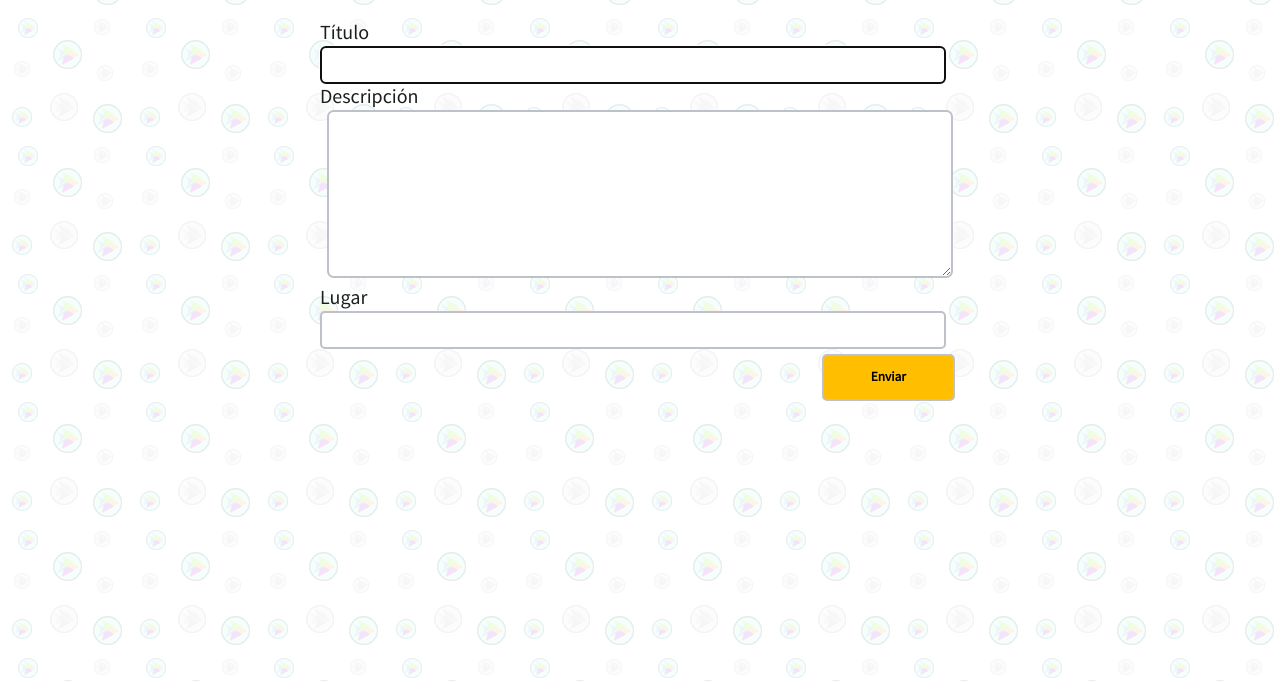
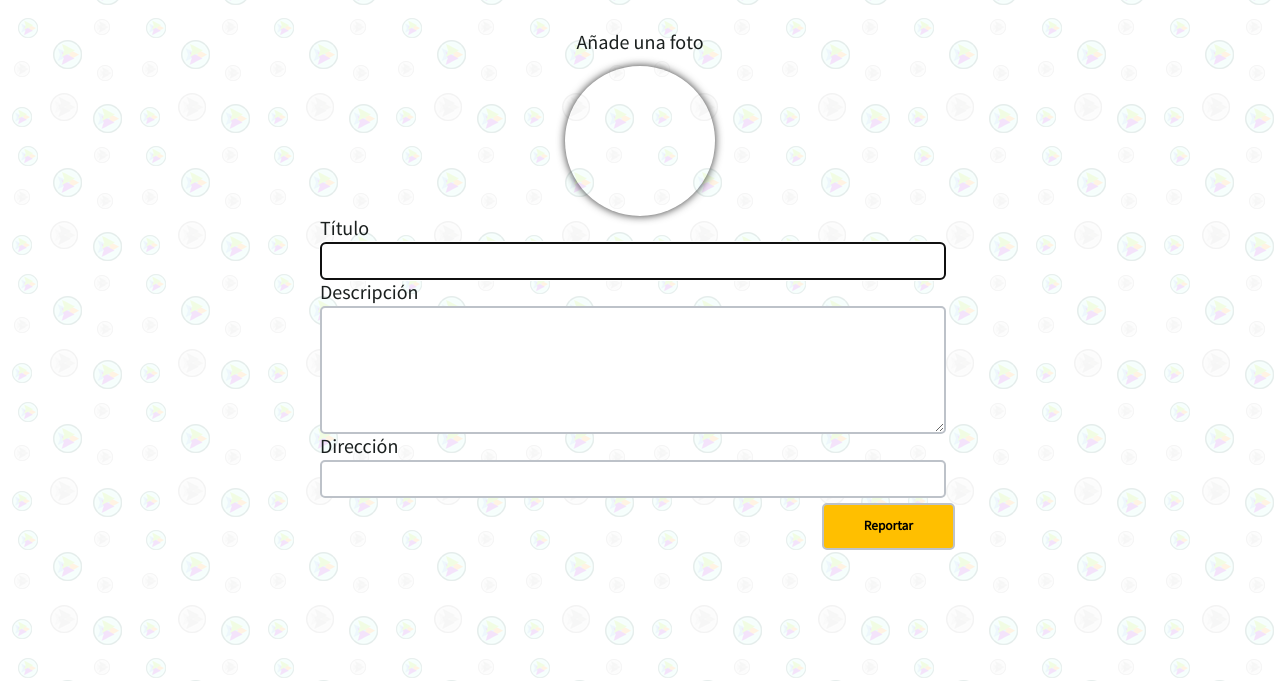
Before and after one commit to guillenvd/troublens, a PHP site: page /reporte.html in a window 1280 px wide. Shown: the part 119-800 px from the top of the page. Run offline with PHP 8.4, Linux system fonts and the light colour scheme.

Commit message:
Added more things that I don't remember :P

```diff
--- a/css/acerca.css
+++ b/css/acerca.css
@@ -39,11 +39,3 @@
     	transform: rotate(360deg);
     }
 }
-
-textarea#descripcion {
-  width: 95%;
-  height: 150px;
-  border-radius: 0.5em;
-  border: 2px solid #BDC2C9;
-  padding: 7px;s
-}
--- a/css/estilos.css
+++ b/css/estilos.css
@@ -217,7 +217,7 @@
 		text-align: left;
 	}
 
-	input{
+	input, textarea{
 		width: 95%;
 		height: 20px;
 		padding: 7px;
@@ -236,9 +236,20 @@
 		font-weight: bold;
 	}
 
-	section#formulario label, input{
+	.btn1 {
+		margin: 5px;
+		float: right;
+		width: 10em;
+		height: 3.5em;
+		background: #FFBF00;
+		font-weight: bold;
+	}
+
+	section#formulario label, input, textarea{
 		display: block;
 	}
+
+	textarea { height: 110px; }
 
 /*--------------------CONTENIDO DEL DIRECTORIO --------------*/
 
@@ -361,7 +372,7 @@
 		text-align: left;
 	}
 
-	input{
+	input, textarea{
 		width: 95%;
 		height: 20px;
 		padding: 7px;
@@ -380,7 +391,7 @@
 		font-weight: bold;
 	}
 
-	section#formulario label, input{
+	section#formulario label, input, textarea{
 		display: block;
 	}
 
--- a/css/styleImg.css
+++ b/css/styleImg.css
@@ -11,8 +11,10 @@
     box-shadow: 0 0 8px rgba(0, 0, 0, .8);
     -webkit-box-shadow: 0 0 8px rgba(0, 0, 0, .8);
     -moz-box-shadow: 0 0 8px rgba(0, 0, 0, .8);
-    text-align:center;
-    display:none
+    text-align: center;
+    display: none;
+    margin-left: auto;
+    margin-right: auto;
 }
 #previewimg{
     width: 150px;
@@ -23,7 +25,8 @@
     box-shadow: 0 0 8px rgba(0, 0, 0, .8);
     -webkit-box-shadow: 0 0 8px rgba(0, 0, 0, .8);
     -moz-box-shadow: 0 0 8px rgba(0, 0, 0, .8);
-
+    margin-left: auto;
+    margin-right: auto;
 }
 #file{
 opacity:0;
@@ -39,6 +42,8 @@
     box-shadow: 0 0 8px rgba(0, 0, 0, .8);
     -webkit-box-shadow: 0 0 8px rgba(0, 0, 0, .8);
     -moz-box-shadow: 0 0 8px rgba(0, 0, 0, .8);
+    margin-left: auto;
+    margin-right: auto;
 }
 div#img{
 width:200px;
@@ -57,3 +62,9 @@
     color:#00EBA6;
     /*text-shadow: 2px 2px 8px #000000;*/
 }
+
+#fotolabel {
+    text-align: center;
+    margin-top: 0.5em;
+    margin-bottom: 0.5em;
+}
--- a/registrar.html
+++ b/registrar.html
@@ -27,7 +27,6 @@
 <br>
 		<section id="formulario">
 			<form action="php/uploadphp.php" enctype="multipart/form-data"  method="post" >
-    		<center>
     			<div id="preview">
         			<img id="previewimg" src="img/user.png">
         			<img id="deleteimg" width="50px;" src="img/delete.png">
@@ -37,7 +36,6 @@
         			<input id="file" name="file" type="file" >
 
     			</div>
-    		</center>
     		<br>
 				<label for="name">Nombre:<span class="required"></span></label>
 			    <input type="text" id="name" name="name" value="" placeholder="Ej. Jesus Romero" required="required" autofocus="autofocus" />
--- a/reporte.html
+++ b/reporte.html
@@ -13,7 +13,7 @@
 		<div class="colores"></div>
 	<link rel="stylesheet" type="text/css" href="css/fonts.css">
 	<link rel="stylesheet" type="text/css" href="css/estilos.css">
-	<link rel="stylesheet" href="css/acerca.css">
+	<link rel="stylesheet" type="text/css" href="css/styleImg.css">
 	<link href="css/styleImg.css" rel="stylesheet">
 	<script src="js/jquery-1.11.2.min.js"></script>
 	<script src="js/script.js"></script>
@@ -24,17 +24,25 @@
         </nav>
 	</header>
 	<!-- /header -->
-<section id="contenido-form" style="display: none">
+<section id="contenido-form">
 <br>
 		<section id="formulario">
-			<form action="php/uploadphp.php" enctype="multipart/form-data"  method="post" >
-				<label for="titulo">Título<span class="required"></span></label>
-		    <input type="text" name="titulo" required autofocus />
-		    <label for="descripcion">Descripción<span class="required"></span></label>
-		    <textarea name="description" id="descripcion"></textarea>
-		    <label for="pass">Lugar<span class="required"></span></label>
-		    <input type="password" id="passwd" name="passwd" value="" required="required" />
-		    <input class="btn" type="submit" value="Enviar" id="submit" />
+		  <label for="foto" id="fotolabel">Añade una foto</label>
+			<form action="php/reporte.php" enctype="multipart/form-data"  method="post" >
+				<div id="preview">
+        	<img id="previewimg" src="img/user.png">
+        	<img id="deleteimg" width="50px;" src="img/delete.png">
+    		</div>
+    		<div id="upload" >
+        	<input id="file" name="file" type="file" >
+    		</div>
+				<label for="titulo">Título</label>
+		    <input type="text" name="titulo" required autofocus>
+		    <label for="descripcion">Descripción</label>
+		    <textarea name="descripcion" id="descripcion" maxlength="140" required></textarea>
+		    <label for="direccion">Dirección</label>
+		    <input type="text" name="direccion" required>
+		    <input class="btn" type="submit" value="Reportar" id="submit" />
 			</form>
 		</section>
 </section>
```
Also changed, not shown: php/reporte.php (added, +8 -0 lines).
